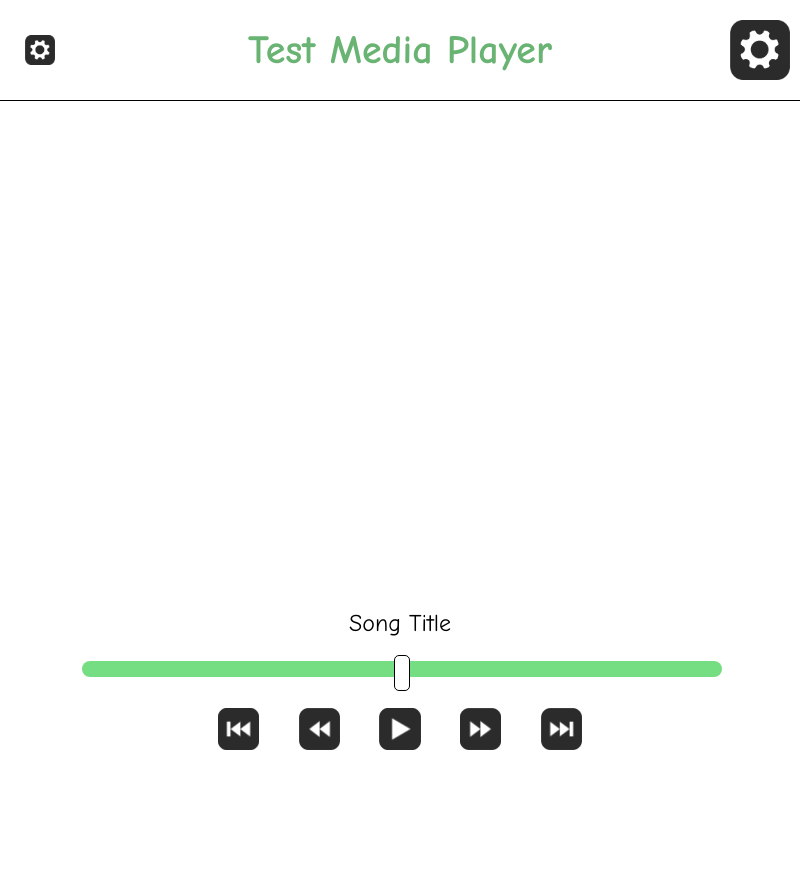
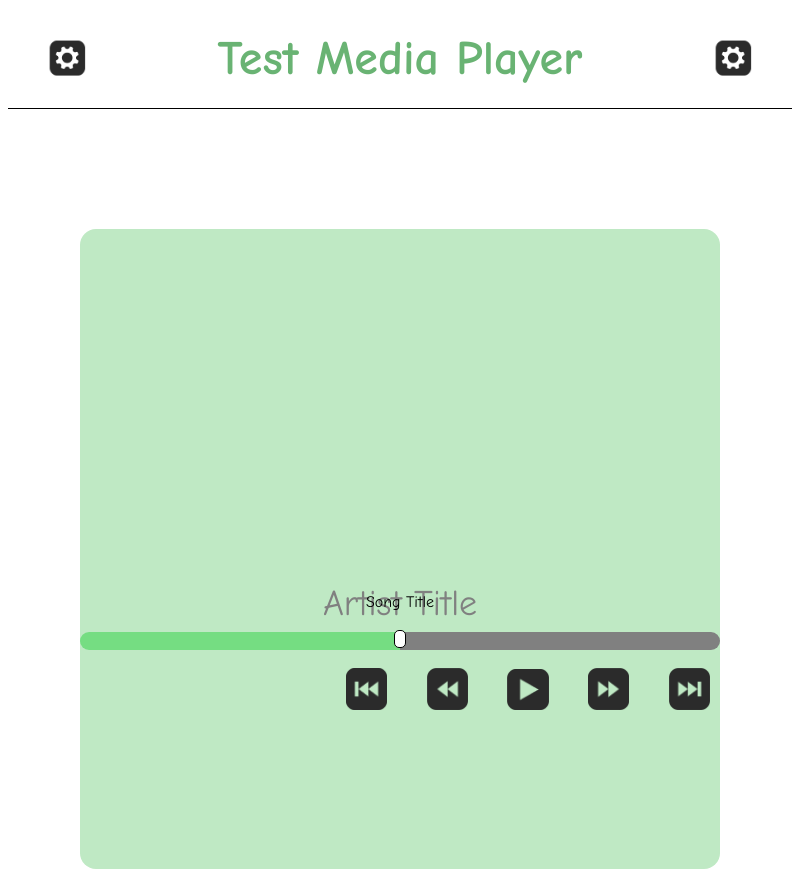
Before and after one commit to 321Proteus/mediaplayer, an Electron app: page app/index.html in a window 800 px wide. Before the commit the page ends 800 px from the top, so only its background shows below. Drawn offline with nearby package versions, Linux system fonts and the light colour scheme; files that its build step writes are made by us from their sources.

Commit message:
Uppdated CSS player controls

```diff
--- a/app/controls.js
+++ b/app/controls.js
@@ -5,7 +5,6 @@ for(const button of playerButtons)
 
 	button.addEventListener("mouseover", (e) => {
 
-		// button.style.animation = "player-button 0.5s";
 		console.log(button, e);
 	})
 
@@ -28,3 +27,11 @@ window.addEventListener("playerbtnclick", function(data) {
 		else el.setAttribute("src", "images/play.png");
 	}
 });
+
+document.getElementById("progress-slider").oninput = function() {
+
+	var value = this.value;
+	// Math.floor(Math.random()*16777215).toString(16);
+	document.documentElement.style.setProperty("--color", `linear-gradient(to right, #75DD82 0%, #75DD82 ${value}%, gray ${value}%, gray 100%)`);
+
+};
--- a/app/index.html
+++ b/app/index.html
@@ -6,10 +6,8 @@
     <meta charset="utf-8">
     <title> ElectronMP3 </title>
     <script defer src="./controls.js"></script>
-    <script>window.$ = window.jQuery = require('jquery');</script>
-    <script src="js/player.js"></script>
 
-    <link rel="stylesheet" type="text/css" href="styles/main.css">
+    <link rel="stylesheet" type="text/css" href="./main.css">
 
   </head>
 
@@ -21,15 +19,20 @@
 
 
       <div class="box title-container">
-        <h1 id="title">Test Media Player</h1>
+        <h1 id="app-title">Test Media Player</h1>
       </div>
       <div class="box playlist-container">
         <img src="images/settings.png" class="button" id="playlist-button">
       </div>
       <!-- <hr id="header-bottom"> -->
     </div>
-    <div class="player-menu">
+
+    <div class="player-icon">
+
+    </div>
+    <div class="player-controls">
       <div id="title-overlay">Song Title</div>
+      <div id="author-overlay">Artist Title</div>
       <input type="range" step=0.01 id="progress-slider">
       <div id="player-btn-container">
         <img src="images/previous.png" class="button" id="player-button" onclick="handleButton(this, `prev`)">
--- a/app/main.css
+++ b/app/main.css
@@ -1,65 +1,85 @@
-html, body {
-    margin: 0;
-    min-width: 400px;
+:root {
+    --color: linear-gradient(to right, #75DD82 0%, #75DD82 50%, gray 50%, gray 100%)
 }
 
 .header {
     position: relative;
     display: flex;
+    max-height: 100px;
     border-bottom: 1px solid black;
 }
 
 .box {
-    box-sizing: border-box;
     display: flex;
     justify-content: center;
     align-items: center;
 }
 
 .settings-container {
-    flex: 0 0 10%;
+    flex: 0 0 15%;
+}
+
+.playlist-container {
+    flex: 0 0 15%;
+}
+
+.title-container {
+    flex: 0 0 70%;
+}
+
+#app-title {
+    font-size: 6vw;
+    color: rgb(105, 179, 115);
+    font-family: "Comic Sans MS", sans-serif;
+}
+
+.player-icon {
+    position: absolute;
+    left: 10%;
+    display: flex;
+    justify-content: center;
+    align-items: center;
+    background-color: rgb(191, 233, 196);
+    border-radius: 16px;
+    margin-top: 15%;
+    width: 80%;
+    aspect-ratio: 1/1;
+}
+
+.player-controls {
+    position: fixed;
+    bottom: 10%;
+    left: 10%;
+    right: 10%;
+
+    display: flex;
+    flex-direction: column;
     justify-content: center;
     align-items: center;
 }
 
-.playlist-container {
-    flex: 0 0 10%;
-    justify-content: center;
-}
+#title-overlay {
+    flex: 1%;
 
-.title-container {
-    flex: 0 0 80%;
     text-align: center;
-}
-
-#title {
-    white-space: nowrap;
-    font-size: 5vw;
-    color: rgb(105, 179, 115);
+    font-size: 48px;
     font-family: "Comic Sans MS", sans-serif;
 }
 
-.player-menu {
-    position: fixed;
-    bottom: 5%;
-    left: 10%;
-    right: 10%;
-}
+#author-overlay {
+    flex: 1%;
 
-#title-overlay {
-    position: absolute;
     text-align: center;
-    margin-bottom: 100px;
-    min-width: 100%;
-    font-size: 24px;
+    font-size: 36px;
+    color: gray;
     font-family: "Comic Sans MS", sans-serif;
 }
 
 #progress-slider {
+    width: 100%;
+    height: 30px;
+
     appearance: none;
-    width: 100%;
-    height: 50px;
-    margin-top: 35px;
     background-color: transparent;
 }
 
@@ -68,50 +88,98 @@ html, body {
     border: 1px solid #000;
     background-color: #fff;
     border-radius: 5px;
-    height: 36px;
-    width: 16px;
-    margin-top: -6px;
+    height: 18px;
+    width: 12px;
+    margin-top: -2px;
 }
-#progress-slider::-webkit-slider-runnable-track {
-    background: rgb(117, 221, 130);
+
+::-webkit-slider-runnable-track {
+    background: var(--color);
     border-radius: 10px;
-    height: 16px;
+    height: 60%;
 }
 
 #player-btn-container {
-    position: relative;
-    left: 20%;
     display: flex;
     justify-content: center;
+    align-items: center;
 
-    column-gap: 5%;
-    max-width: 60%;
+    column-gap: 2%;
 }
 
-
 .button {
-    max-width: 60px;
-    min-width: 30px;
-    max-height: 60px;
+    max-width: 60%;
+    min-width: 40%;
+    max-height: 80%;
     cursor: pointer;
 
     transition: opacity 0.1s, transform 0.1s;
 }
 
 #player-button {
+    max-width: 10%;
+    min-width: 10%;
     padding: 10px;
     flex: 1;
 }
 
-#settings-button {
-    max-width: 10%;
-}
-
-#playlist-button {
-    max-width: 80%;
-}
 
 .button:hover {
     opacity: 0.7;
     transform: scale(0.9);
 }
+
+
+
+@media (min-aspect-ratio: 1/1) {
+
+    .header {
+        position: relative;
+        display: flex;
+        max-height: 100px;
+        border-bottom: 1px solid black;
+    }
+
+    #player-button {
+        max-width: 20%;
+        max-height: 20%;
+        padding-left: 10px;
+        padding-right: 10px;
+        flex: 1;
+    }
+
+    #title-overlay {
+        position: absolute;
+        text-align: center;
+        margin-bottom: 100px;
+        min-width: 100%;
+        font-size: 16px;
+        font-family: "Comic Sans MS", sans-serif;
+    }
+
+    #player-btn-container {
+        position: relative;
+        left: 20%;
+        display: flex;
+        justify-content: center;
+
+        column-gap: 5%;
+        max-width: 60%;
+    }
+
+    .player-menu {
+        position: fixed;
+        bottom: 3%;
+        left: 10%;
+        right: 10%;
+    }
+
+    #settings-button {
+        scale: 0.5;
+    }
+
+    #playlist-button {
+        scale: 0.5;
+    }
+
+}
```
Also changed, not shown: main.js (renamed from app/main.js), 2 other files.
